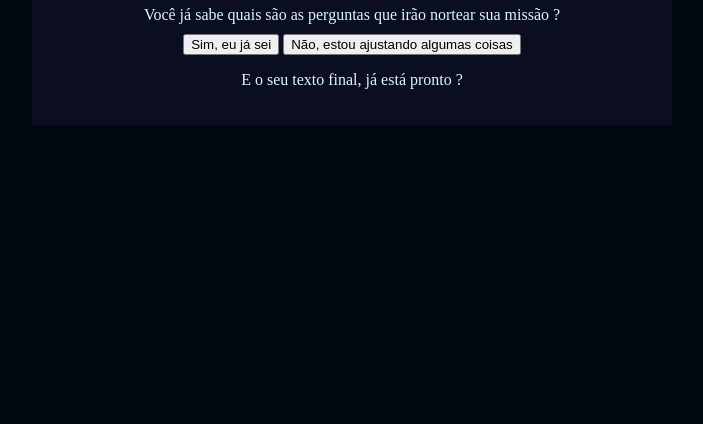
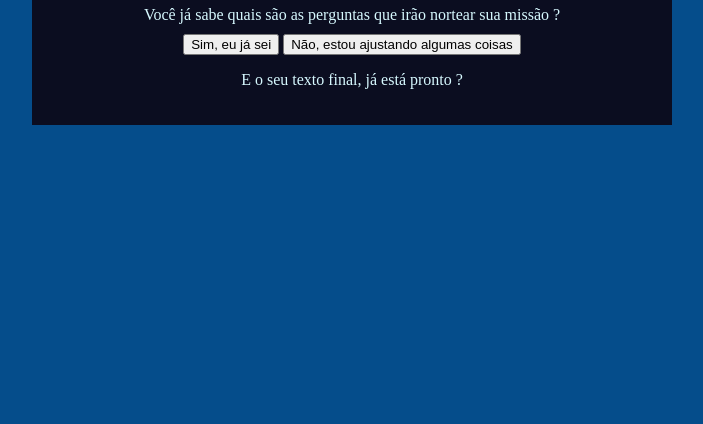
Before and after one commit to lucas23072007/alexa, a plain HTML site: page index.html in a window 1280 px wide. Shown: the part 392-816 px from the top of the page, without its empty margins (288-991 px from the left). Drawn offline with Linux system fonts and the light colour scheme; a script that the page names is missing.

Commit message:
lucas gol

```diff
--- a/Style.css
+++ b/Style.css
@@ -1,8 +1,8 @@
 :root{
-    --cor-fundo: #01080E;
+    --cor-fundo: #054d8b;
     --cor-principal: #0B0D20 ;
     --cor-secundaria: #212333;
-    --cor-destaque: #2BDEFD;
+    --cor-destaque: #0a1b02;
     --cor-texto: #D7F9FF;
 }
 
```
